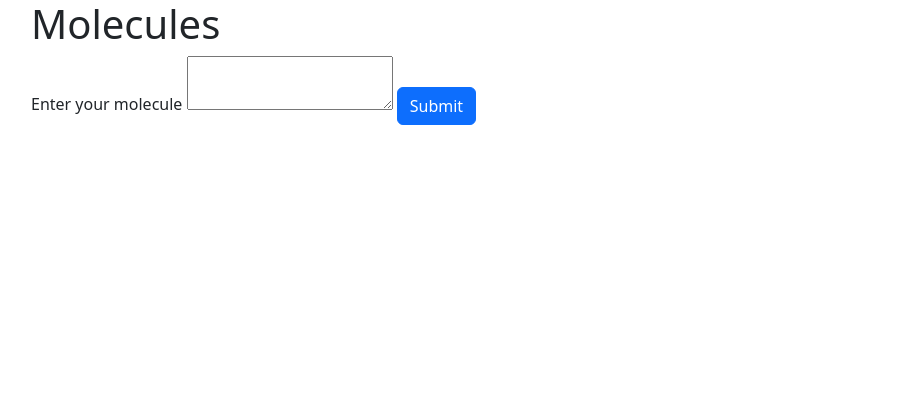
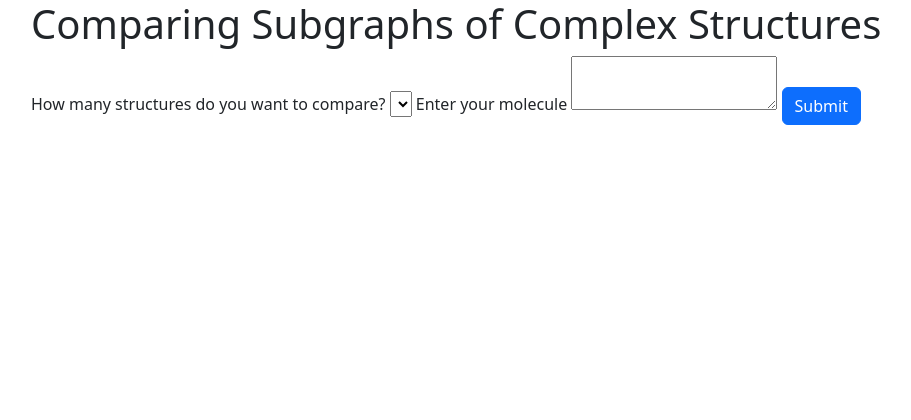
Before and after one commit to ctaphal/Relevant-Substructures, a Django app: template projectApp/templates/projectApp/get-molecules.html in a window 1280 px wide. Shown: the top 420 px of the page, without its empty margins (51-962 px from the left). Run offline with Django 4.2, Linux system fonts and the light colour scheme; the template is opened without the code that fills it, so the values that code supplies are empty.

Commit message:
Front end linked

```diff
--- a/main/settings.py
+++ b/main/settings.py
@@ -38,6 +38,7 @@ INSTALLED_APPS = [
     "django.contrib.sessions",
     "django.contrib.messages",
     "django.contrib.staticfiles",
+    "projectApp.apps.ProjectappConfig"
 ]
 
 MIDDLEWARE = [
--- a/main/urls.py
+++ b/main/urls.py
@@ -17,5 +17,5 @@ Including another URLconf
 from django.urls import include, path
 
 urlpatterns = [
-    path("api/", include("projectApp.urls")),
-    ]
+    path("", include("projectApp.urls")),
+]
--- a/projectApp/templates/projectApp/get-molecules.html
+++ b/projectApp/templates/projectApp/get-molecules.html
@@ -1,8 +1,15 @@
 {% extends 'shared/base.html' %}
 {% block content %}
-  <h1>Molecules</h1>
+  <h1>Comparing Subgraphs of Complex Structures</h1>
   <form action="{% url 'inputMolecules' %}" method="post">
     {% csrf_token %}
+
+    <label for="structures">How many structures do you want to compare?</label>
+    <select id="structures">
+      <button value="1">1</button>
+      <button value="2">2</button>
+    </select>
+
     <label for="moleculeInput">Enter your molecule</label>
     <textarea id="moleculeInput"></textarea>
     <button class="btn btn-primary" type="submit">Submit</button>
```
